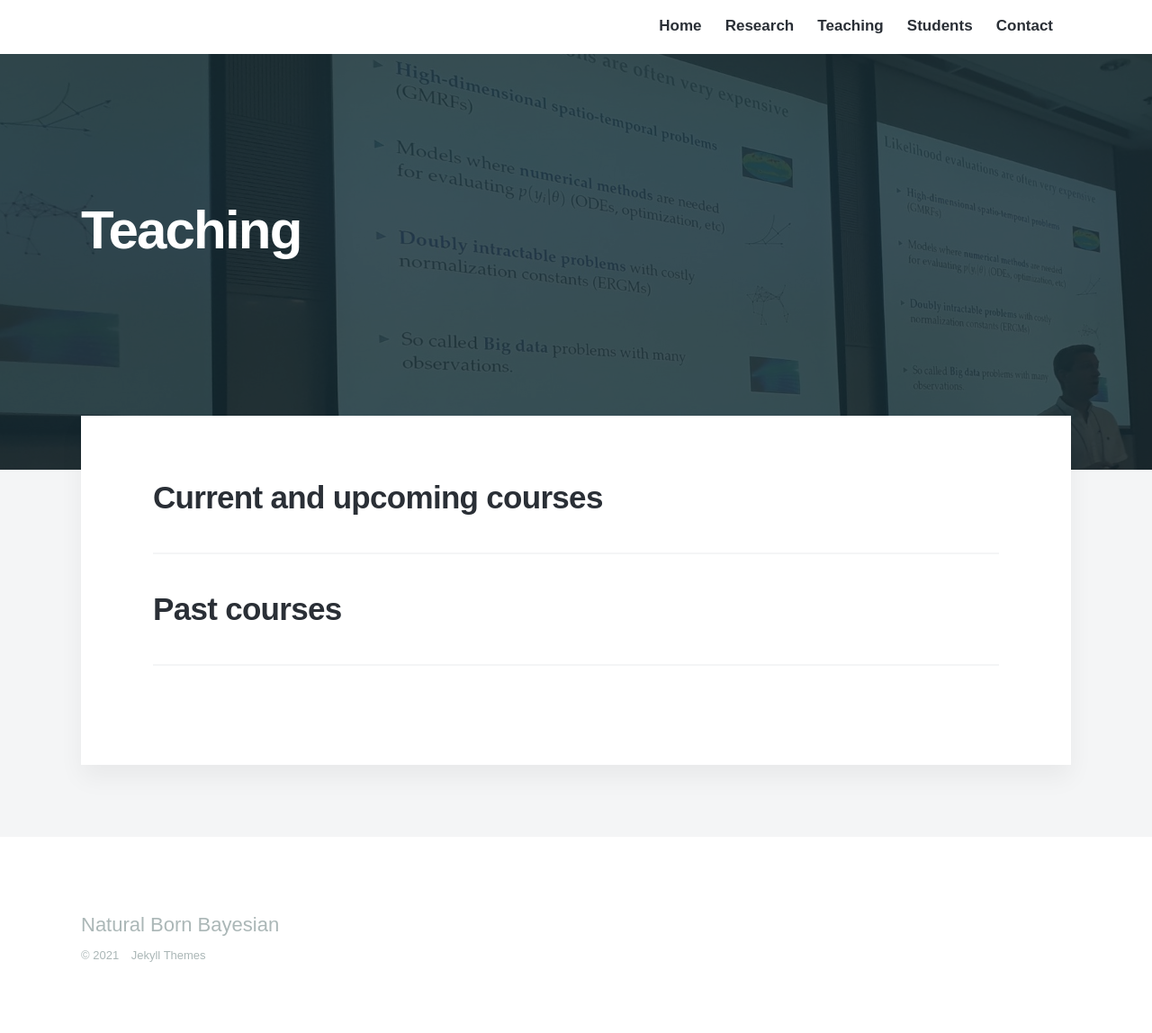
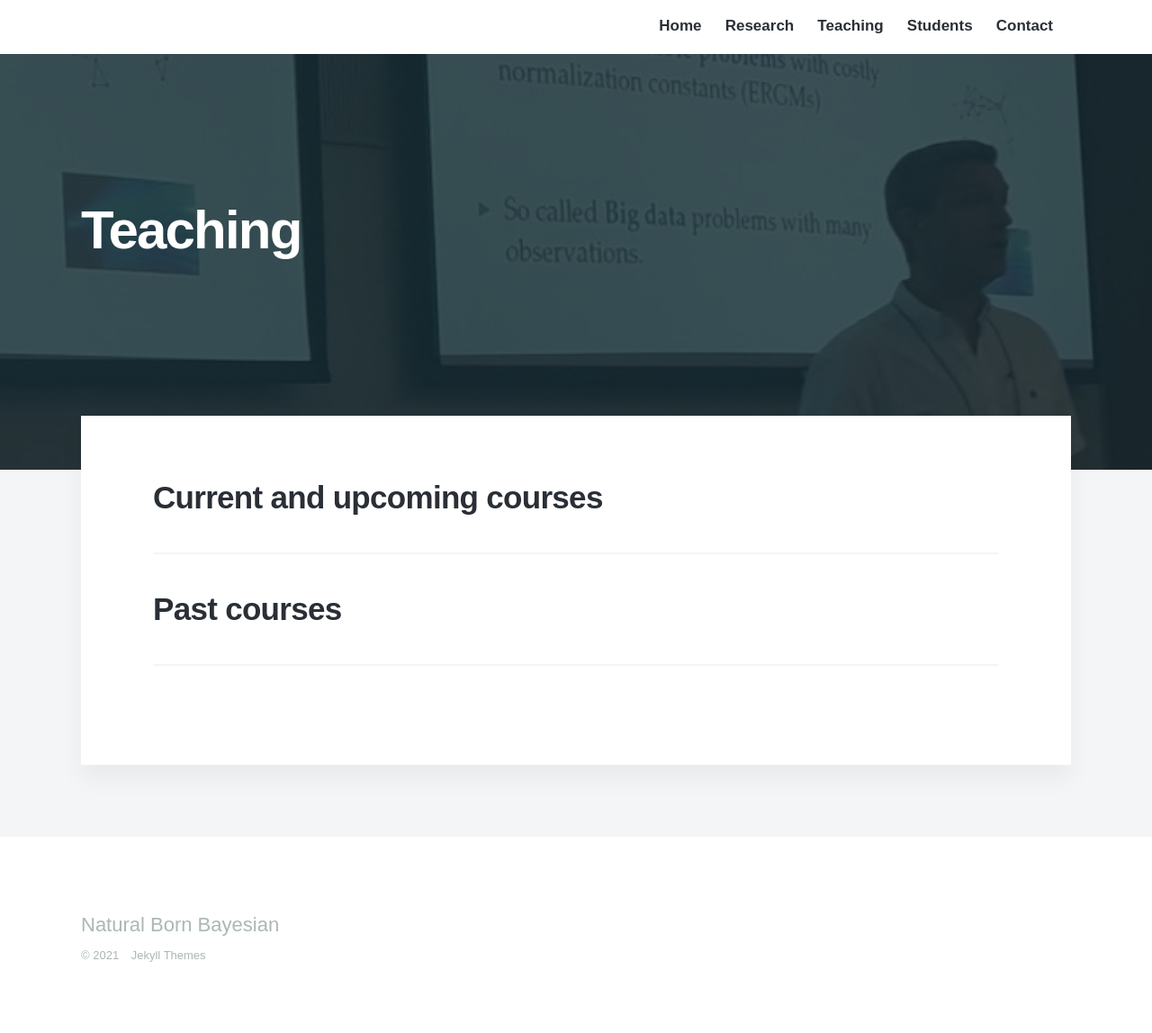
Before and after one commit to mattiasvillani/mattiasvillani.github.io, a Jekyll site: the page built from _projects/2021-11-22-teaching.md, in a window 1280 px wide. Shown: the whole page at 90% size. Built offline with Jekyll 4.4.1, drawn with Linux system fonts in a browser that asks for light colours; nearby versions of some CDN libraries; some web fonts are replaced.

Commit message:
crop teaching image

```diff
--- a/_projects/2021-11-22-teaching.md
+++ b/_projects/2021-11-22-teaching.md
@@ -2,7 +2,7 @@
 title: 'Teaching'
 date: 2021-11-22 00:00:00
 description: I teach master or PhD level courses in Bayesian Statistics and Machine Learning.
-featured_image: '/images/VillaniPresenting.jpg'
+featured_image: '/images/VillaniPresentingCrop.jpg'
 ---
 
 ## Current and upcoming courses
```
Also changed, not shown: images/VillaniPresentingCrop.jpg (added).
